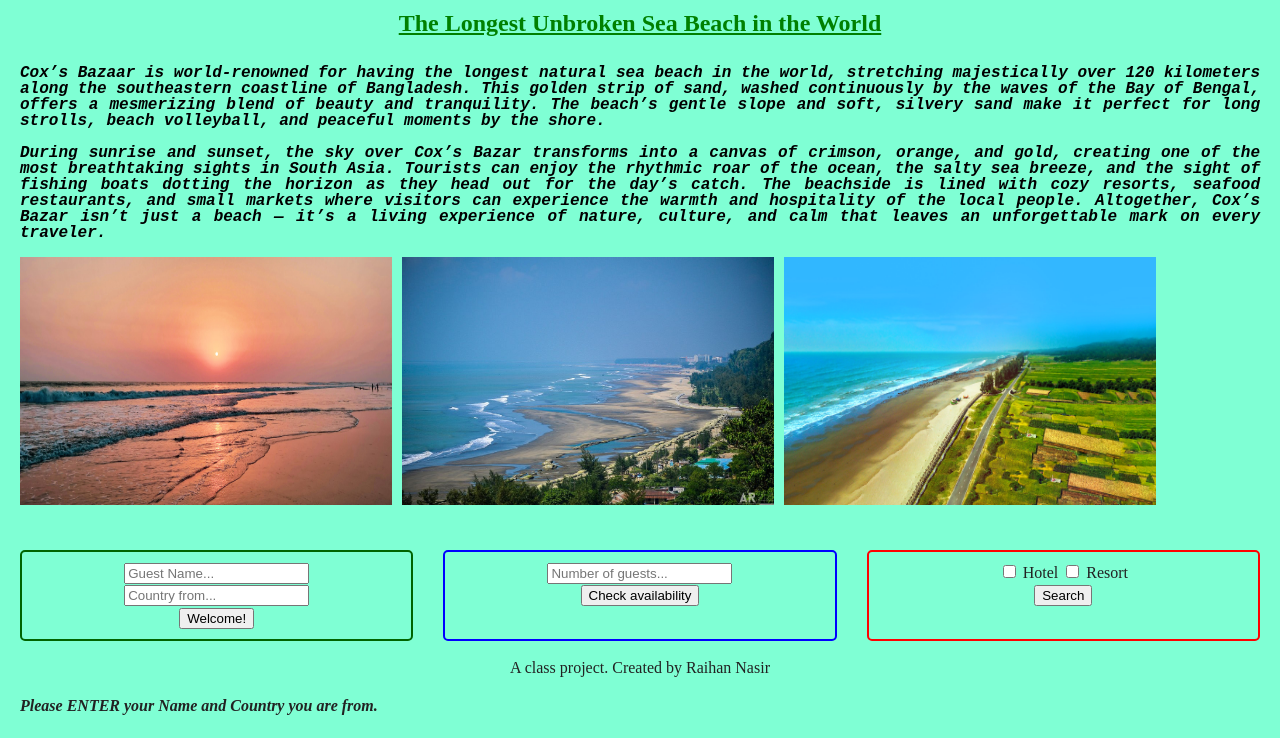
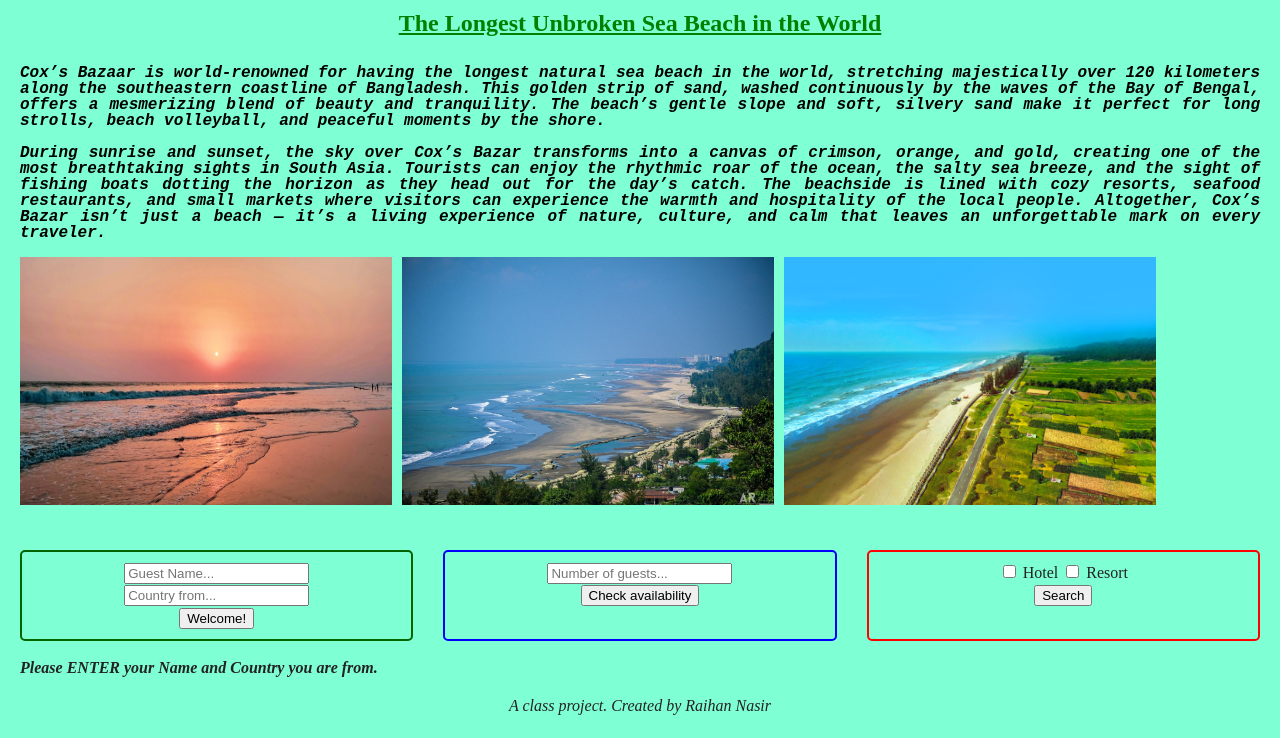
Before and after one commit to mrnnasir/Assignment1_RN, a website built with webpack: page index.html in a window 1280 px wide. Both pictures are taken after a click on the button "Welcome!". Shown: the part 83-821 px from the top of the page. Built offline with nearby package versions, Linux system fonts and the light colour scheme.

Commit message:
Updated js and css files

```diff
--- a/css/style.css
+++ b/css/style.css
@@ -75,9 +75,12 @@ h1 {
   width: 15%;
 }
 
-.footer {
+footer {
   text-align: center;
+  font-style: italic;
 }
+
+
 
 .description {
   color: black;
--- a/js/app.js
+++ b/js/app.js
@@ -45,7 +45,7 @@ welcomeButton.addEventListener('click', function(){
 //Created a 'createP2' function, which will execute the following tasks once it's called upon
 //'message' in 'createP2' function is a parameter that acts as a placeholder which holds the value passed into the function once it's called
 function createP2(message) {
-  //'welcomeDiv' variable stores newly crated 'div' element that can be added in the HTML
+  //'welcomeDiv' variable stores newly created 'div' element that can be added in the HTML
   let welcomeDiv = document.createElement('div'); //Created a Div
   //'wel-div' is a newly created class to the 'div' element
   //'wel-div' can be used for styling in style.css
@@ -60,7 +60,7 @@ function createP2(message) {
   //Once 'welcomeP' gets the 'message' parameter, it is then added to the 'welcomeDiv', which is a 'div' element
   welcomeDiv.appendChild(welcomeP);
   //Newly created 'welcomeDiv' element needs to be added to the body of the HTML file
-  document.body.appendChild(welcomeDiv);
+  accomm.appendChild(welcomeDiv);
 }
 
 
@@ -139,7 +139,7 @@ function createP1(number) {
   //Once 'totalGuest' gets the 'message' parameter, it is then added to the 'tGuest', which is a 'div' element
   tGuest.appendChild(totalGuest);
   //Newly created 'tGuest' element needs to be added to the body of the HTML file
-  document.body.appendChild(tGuest);
+  accomm.appendChild(tGuest);
 }
 
 
```
